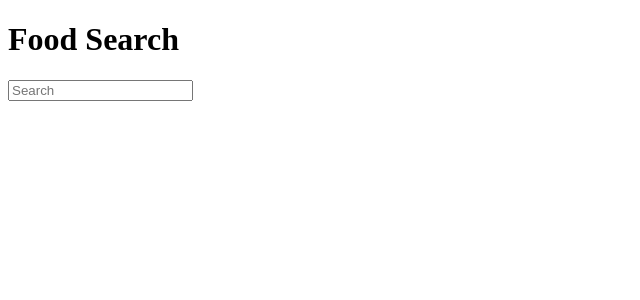
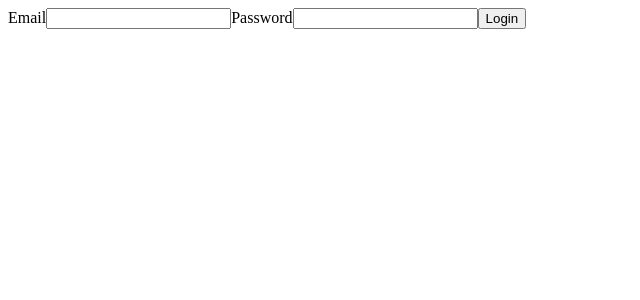
Before and after one commit to bcblevins/daily-plate, a React (Vite) app: page / in a window 1280 px wide. Shown: the top 300 px of the page, without its empty margins (0-640 px from the left). Built offline with nearby package versions, Linux system fonts and the light colour scheme.

Commit message:
Supabase integrated. Auth functions implemented. Login component started.

```diff
--- a/package.json
+++ b/package.json
@@ -10,6 +10,7 @@
     "preview": "vite preview"
   },
   "dependencies": {
+    "@supabase/supabase-js": "^2.47.6",
     "@tanstack/react-query": "^4.10.1",
     "react": "^18.3.1",
     "react-dom": "^18.3.1",
--- a/src/App.jsx
+++ b/src/App.jsx
@@ -2,6 +2,8 @@ import './App.css'
 import FoodSearch from './components/FoodSearch'
 import { QueryClient, QueryClientProvider } from '@tanstack/react-query'
 import { Link, BrowserRouter, Routes, Route } from 'react-router'
+import Home from './components/Home'
+import Login from './components/Login'
 
 // This will handle API calls to nutrition info
 const queryClient = new QueryClient({
@@ -19,7 +21,9 @@ const App = () => {
     <BrowserRouter>
       <QueryClientProvider client={queryClient}>
 
-        <FoodSearch />
+        {/* <FoodSearch /> */}
+        {/* <Home /> */}
+        <Login />
 
       </QueryClientProvider>
     </BrowserRouter>
--- /dev/null
+++ b/src/components/Home.jsx
@@ -0,0 +1,7 @@
+const Home = () => {
+    return (
+        <h1>Hello</h1>
+    )
+}
+
+export default Home
--- /dev/null
+++ b/src/components/Login.jsx
@@ -0,0 +1,46 @@
+import { useMutation } from "@tanstack/react-query";
+import { useState } from "react";
+import { login } from "../services/auth";
+
+const Login = () => {
+    const [email, setEmail] = useState("");
+    const [password, setPassword] = useState("");
+    const mutation = useMutation(login, {
+        onSuccess: (data) => {
+            console.log("Login sucessful")
+        },
+        onError: (error) => {
+            console.log("Login error")
+        }
+    })
+
+    const handleSubmit = (e) => {
+        e.preventDefault();
+        mutation.mutate({email, password})
+    }
+
+
+    return (
+        <div>
+            <form action="" onSubmit={handleSubmit}>
+                <label htmlFor="email">Email</label>
+                <input
+                type="email"
+                name="email"
+                value={email}
+                onChange={(e) => setEmail(e.target.value)}
+                />
+                <label htmlFor="password">Password</label>
+                <input
+                type="password"
+                name="password"
+                value={password}
+                onChange={(e) => setPassword(e.target.value)}
+                />
+                <input type="submit"  value={"Login"} />
+            </form>
+        </div>
+    )
+}
+
+export default Login;
--- /dev/null
+++ b/src/services/auth.js
@@ -0,0 +1,30 @@
+import supabase from "./supabase";
+
+export async function register({ email, password }) {
+  const { user, session, error } = await supabase.auth.signUp({
+    email: email,
+    password: password
+  })
+  if (error) {
+    throw new Error('Supabase: Unable to register new account')
+  }
+}
+
+export async function login({email, password}) {
+  console.log(supabase)
+  const { user, session, error } = await supabase.auth.signInWithPassword({
+    email: email,
+    password: password
+  })
+
+  if (error) {
+    throw new Error('Supabase: Unable to sign in')
+  }
+}
+
+export async function logout() {
+  const { error } = await supabase.auth.signOut();
+  if (error) {
+    throw new Error('Supabase: Unable to sign out')
+  }
+}
--- /dev/null
+++ b/src/services/supabase.js
@@ -0,0 +1,7 @@
+import { createClient } from "@supabase/supabase-js";
+
+const supabase = createClient('https://rrdsqjjcfjrlhanrgwhc.supabase.co', 'eyJhbGciOiJIUzI1NiIsInR5cCI6IkpXVCJ9.eyJpc3MiOiJzdXBhYmFzZSIsInJlZiI6InJyZHNxampjZmpybGhhbnJnd2hjIiwicm9sZSI6ImFub24iLCJpYXQiOjE3MzM4NjMwMDQsImV4cCI6MjA0OTQzOTAwNH0.ItFO7FJIB69t6Vm8duXXRb6UozyCY0KvGjaPx_TfaAc');
+
+console.log(supabase)
+
+export default supabase;
```
Also changed, not shown: 1 other file (tests, documents, lock files or other folders).
